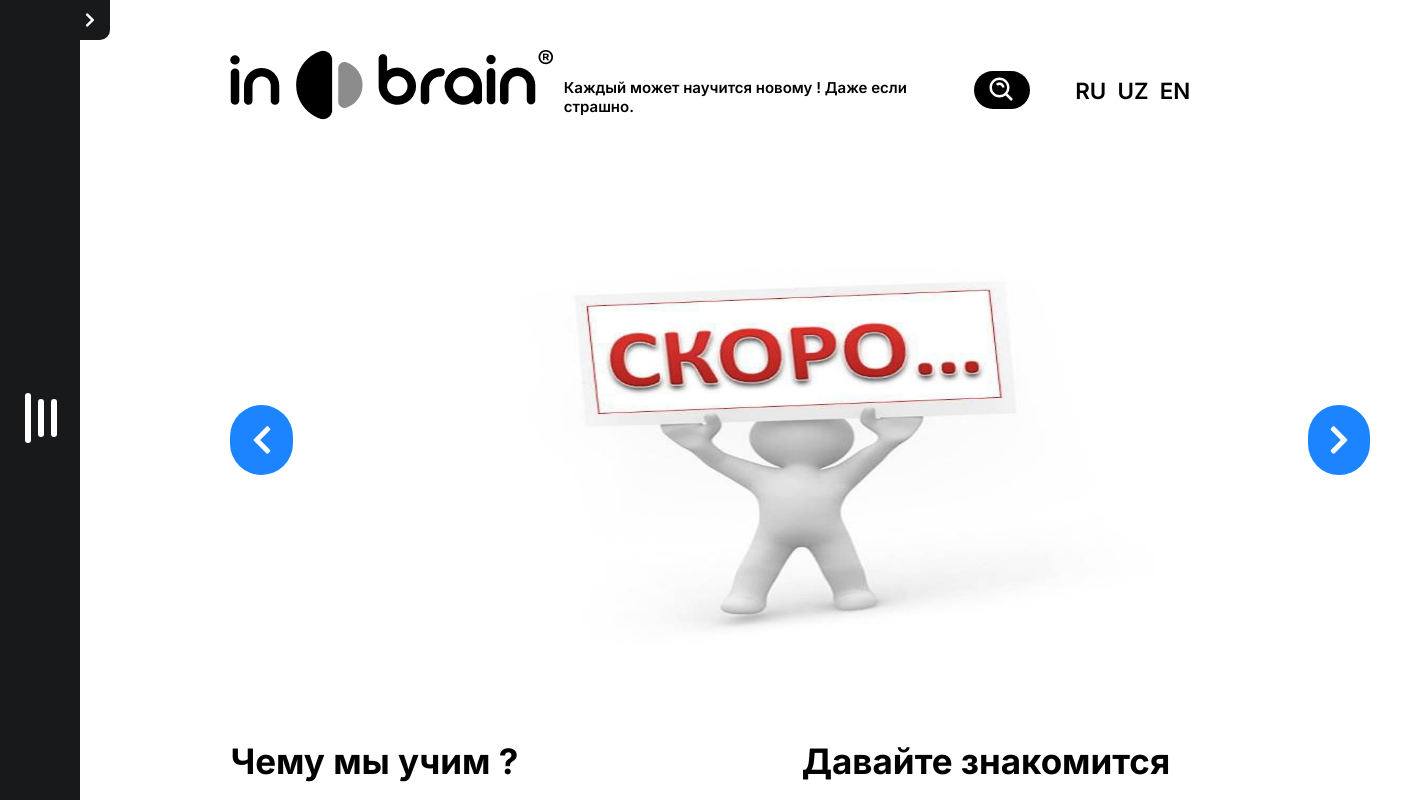
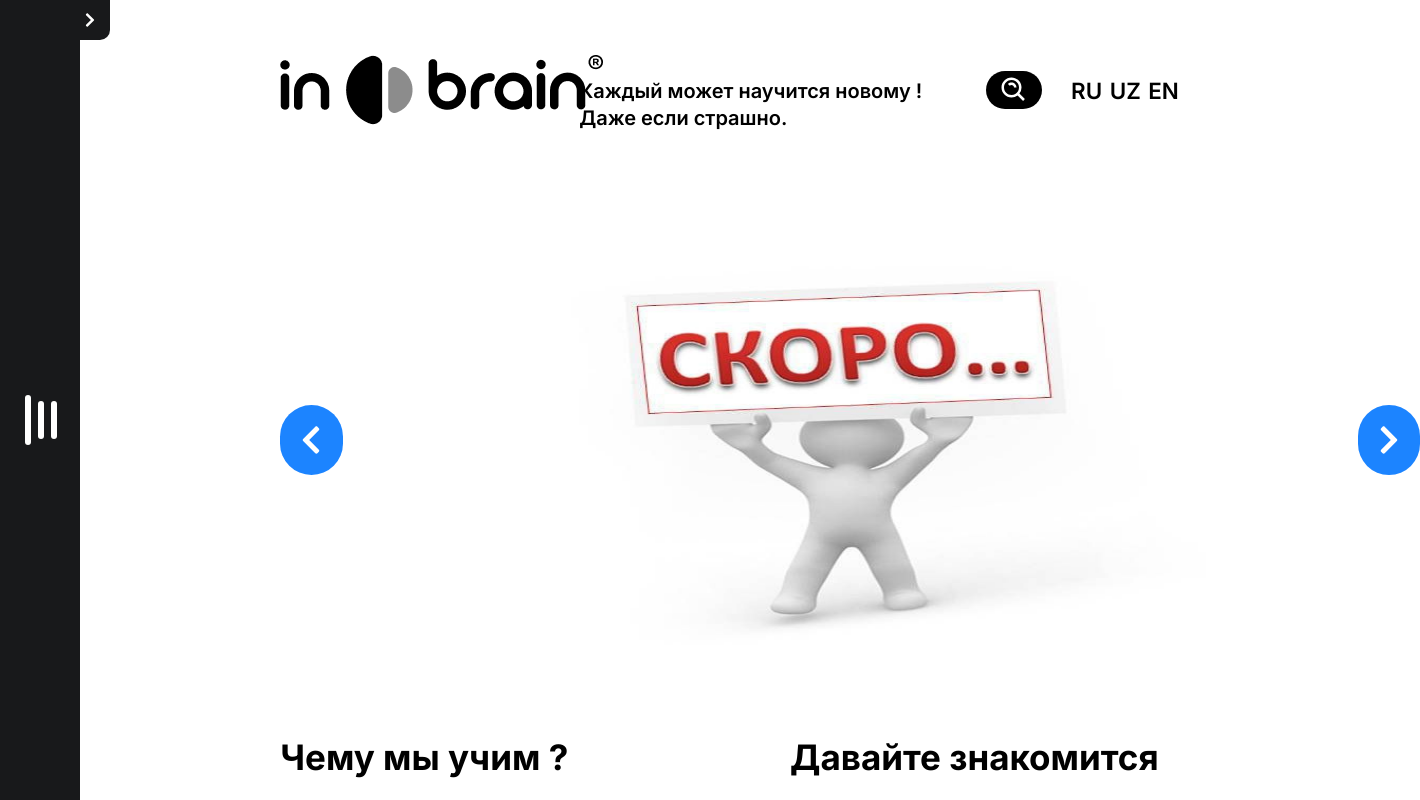
Before and after one commit to okhmadjonov/inbrain, a React (Create React App) app: page / in a window 1280 px wide. Shown: the top 800 px of the page, 1420 px wide, since content can reach past the window. Built offline with nearby package versions, Linux system fonts and the light colour scheme.

Commit message:
Changed to fit width

```diff
--- a/src/components/App/App.scss
+++ b/src/components/App/App.scss
@@ -8,15 +8,13 @@
     position: relative;
     margin: 0 auto;
     display: grid;
-    // display: flex;
-    // grid-template-columns: 1fr 1fr;
-    grid-template-columns: 18% 75%;
+    grid-template-columns: 18% 78%;
 
     .app__home__container {
-      width: 100%;
-      max-width: 1289px;
-      height: 100vh;
+      width: 90%;
+      height: 100%;
       margin: 0 auto;
+      padding: 0;
     }
   }
 }
--- a/src/components/Header/Header.scss
+++ b/src/components/Header/Header.scss
@@ -1,13 +1,20 @@
 .header {
   width: 100%;
   height: 80px;
-  margin-top: 5%;
   display: flex;
   align-items: center;
   justify-content: space-between;
   align-items: center;
   margin-top: 50px;
 
+  p {
+    font-family: "Inter";
+    font-style: normal;
+    font-weight: 600;
+    font-size: 20px;
+    line-height: 27px;
+    color: #000;
+  }
   #search__btn {
     display: flex;
     align-items: center;
@@ -16,17 +23,14 @@
   .logo {
     width: 30%;
     height: 100%;
+    display: flex;
+    align-items: center;
   }
   .learn {
-    width: 38%;
+    width: 42%;
     height: 100%;
     display: flex;
     align-items: center;
-    font-family: "Inter";
-    font-style: normal;
-    font-weight: 600;
-    font-size: 15px;
-    color: #000000;
   }
 
   .Searchbar {
@@ -87,7 +91,7 @@
     border-radius: 110.164px;
     cursor: pointer;
     text-align: center;
-    .search_icon{
+    .search_icon {
       margin-top: 4px;
     }
   }
--- a/src/pages/Home/Home.scss
+++ b/src/pages/Home/Home.scss
@@ -1,10 +1,9 @@
-
 .home {
   width: 100%;
   .home__container {
     width: 100%;
     height: 100%;
-    max-width: 1140px;
+
     margin: 0 auto;
     .app__main-container {
       width: 1140px;
@@ -13,9 +12,7 @@
       align-items: center;
       justify-content: center;
       margin-top: 80px;
-
     }
-
 
     .item {
       display: flex;
@@ -598,7 +595,6 @@
         color: #000000;
       }
 
-
       .head_card {
         display: flex;
         gap: 7%;
--- a/src/pages/WebDeveloper/Html/Listlessons/CircleSlider.jsx
+++ b/src/pages/WebDeveloper/Html/Listlessons/CircleSlider.jsx
@@ -3,7 +3,7 @@ import styled from "styled-components";
 
 const CircleContainer = styled.div`
   width: 100%;
-  /* max-width: 1920px; */
+
   height: auto;
   margin: 0 auto;
 `;
@@ -100,9 +100,7 @@ const Circle = ({ setCount }) => {
         <MainContainerLeft>
           <StepContainer width={width}>
             {steps.map(({ step, label }) => (
-              <StepWrapper key={step}>
-
-              </StepWrapper>
+              <StepWrapper key={step}></StepWrapper>
             ))}
           </StepContainer>
         </MainContainerLeft>
```
